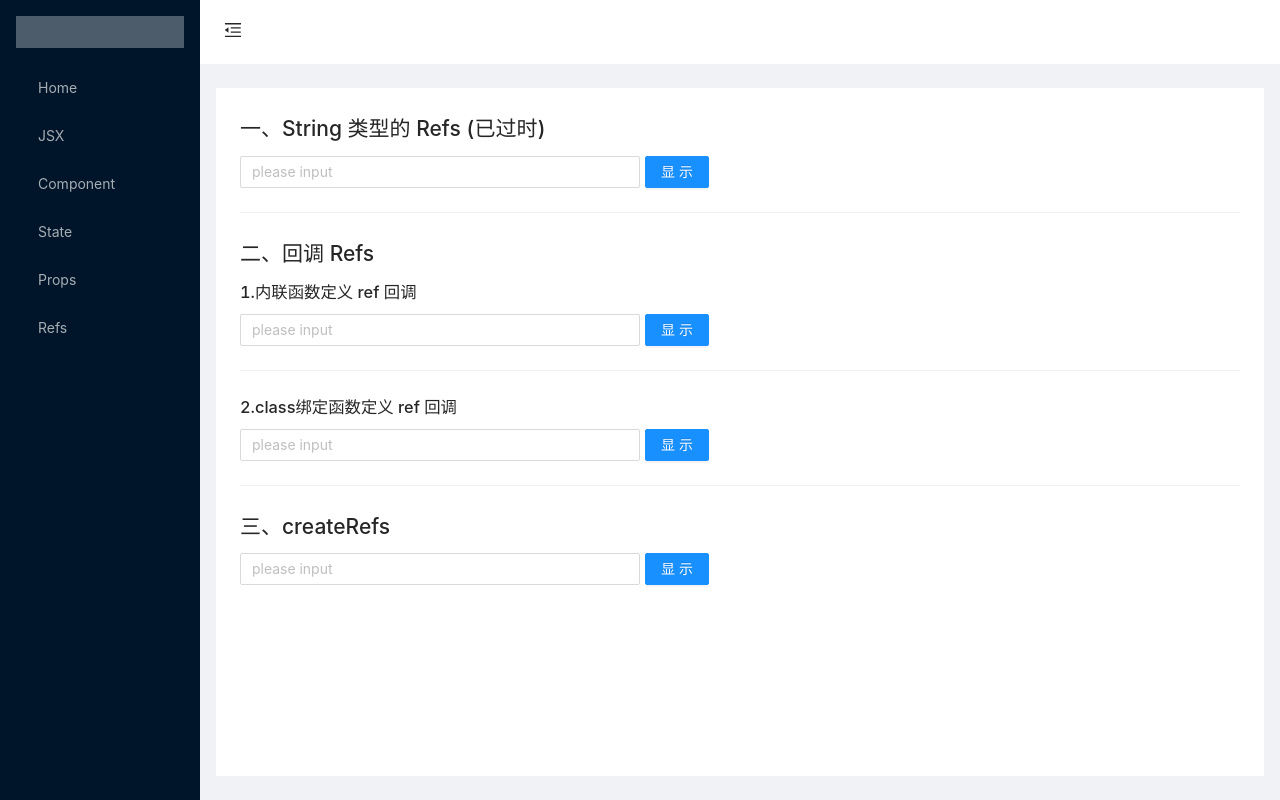
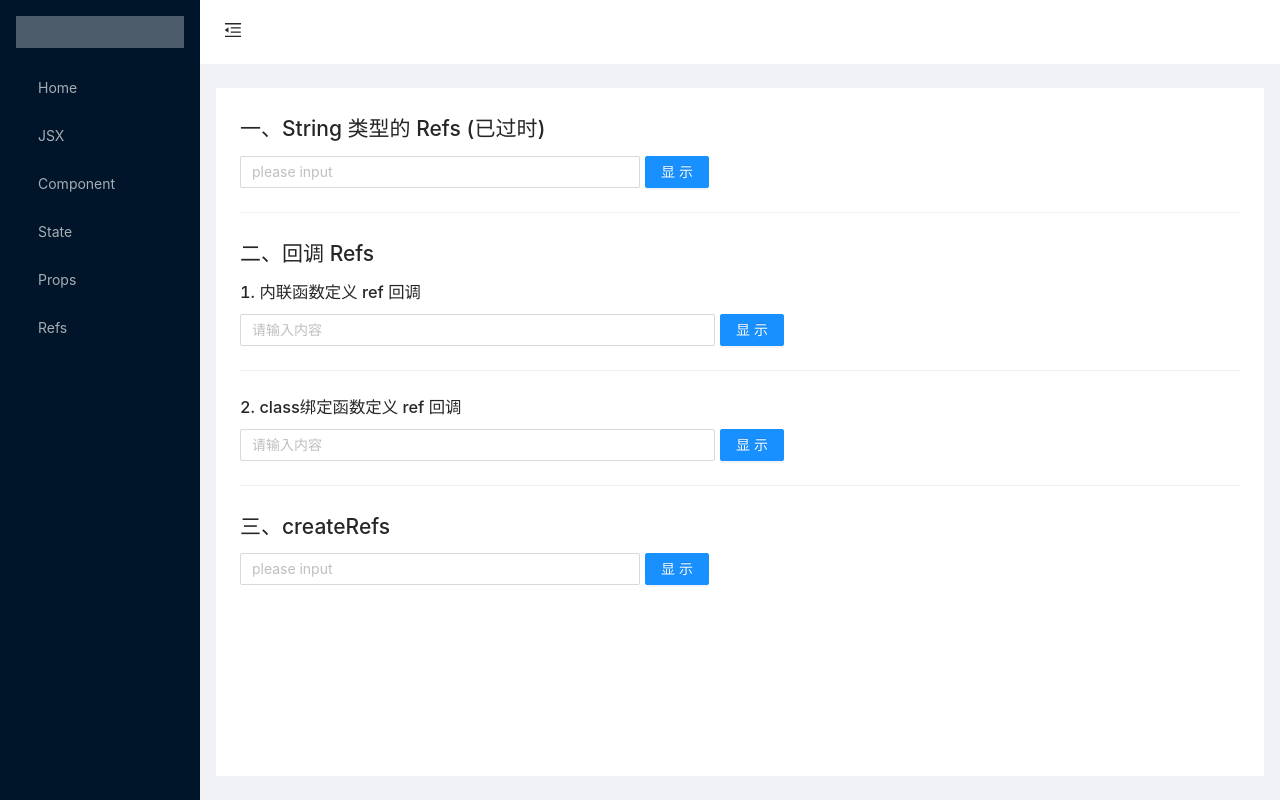
Before and after one commit to StevieTaylor/react-studying, a React (Create React App) app: page /refs in a window 1280 px wide. Built offline with nearby package versions, Linux system fonts and the light colour scheme.

Commit message:
回调形式的refs

```diff
--- a/src/pages/Refs/CallbackRefs.tsx
+++ b/src/pages/Refs/CallbackRefs.tsx
@@ -2,52 +2,73 @@
  * @Author: Stevie
  * @Date: 2021-04-02 00:24:45
  * @LastEditors: Stevie
- * @LastEditTime: 2021-04-02 01:31:08
+ * @LastEditTime: 2021-04-05 01:35:53
  * @Description: file content
  */
-import React from 'react';
-import { Button, Divider, Input, message } from 'antd';
+import React from 'react'
+import { Button, Col, Divider, Input, message, Row } from 'antd'
 
 class CallbackRefs extends React.Component {
-    inputElement: Input | undefined;
-    inputElement2: Input | undefined;
+  inputElement: Input | undefined
+  inputElement2: Input | undefined
 
   showValue = () => {
-        message.info(this.inputElement?.state.value);
+    message.info(this.inputElement?.state.value)
   }
 
   showValue2 = () => {
-        message.info(this.inputElement2?.state.value);
+    message.info(this.inputElement2?.state.value)
   }
 
   // - React 会自动调用绑定在ref属性上的回调函数
   refCallback = (element: Input) => {
-        this.inputElement2 = element;
+    this.inputElement2 = element
   }
 
   render() {
-        const style = {
-            display: 'inline',
-            width: 400,
-            marginRight: 5
-        }
+    const inputStyle = { minWidth: 400, maxWidth: 600 }
+    const paddingLeft_5 = { paddingLeft: 5 }
     return (
       <div>
         <h2>二、回调 Refs</h2>
-                <div>
-                    <h3>1.内联函数定义 ref 回调</h3>
-                    <Input placeholder="please input" style={style} ref={(el: Input) => this.inputElement = el} />
-                    <Button type="primary" onClick={this.showValue}>显示</Button>
+        <div style={inputStyle}>
+          <h3>1. 内联函数定义 ref 回调</h3>
+          <Row>
+            <Col span={19}>
+              <Input
+                maxLength={400}
+                placeholder="请输入内容"
+                ref={(currentElement: Input) => {
+                  this.inputElement = currentElement
+                }}
+              />
+            </Col>
+            <Col span={5} style={paddingLeft_5}>
+              <Button type="primary" onClick={this.showValue}>
+                显示
+              </Button>
+            </Col>
+          </Row>
         </div>
+
         <Divider type="horizontal"></Divider>
-                <div>
-                    <h3>2.class绑定函数定义 ref 回调</h3>
-                    <Input placeholder="please input" style={style} ref={this.refCallback} />
-                    <Button type="primary" onClick={this.showValue2}>显示</Button>
+
+        <div style={inputStyle}>
+          <h3>2. class绑定函数定义 ref 回调</h3>
+          <Row>
+            <Col span={19}>
+              <Input placeholder="请输入内容" ref={this.refCallback} />
+            </Col>
+            <Col span={5} style={paddingLeft_5}>
+              <Button type="primary" onClick={this.showValue2}>
+                显示
+          </Button>
+            </Col>
+          </Row>
         </div>
       </div>
-        );
+    )
   }
 }
 
-export default CallbackRefs;
+export default CallbackRefs
```
Lines whose indentation alone changed are shown as unchanged.
